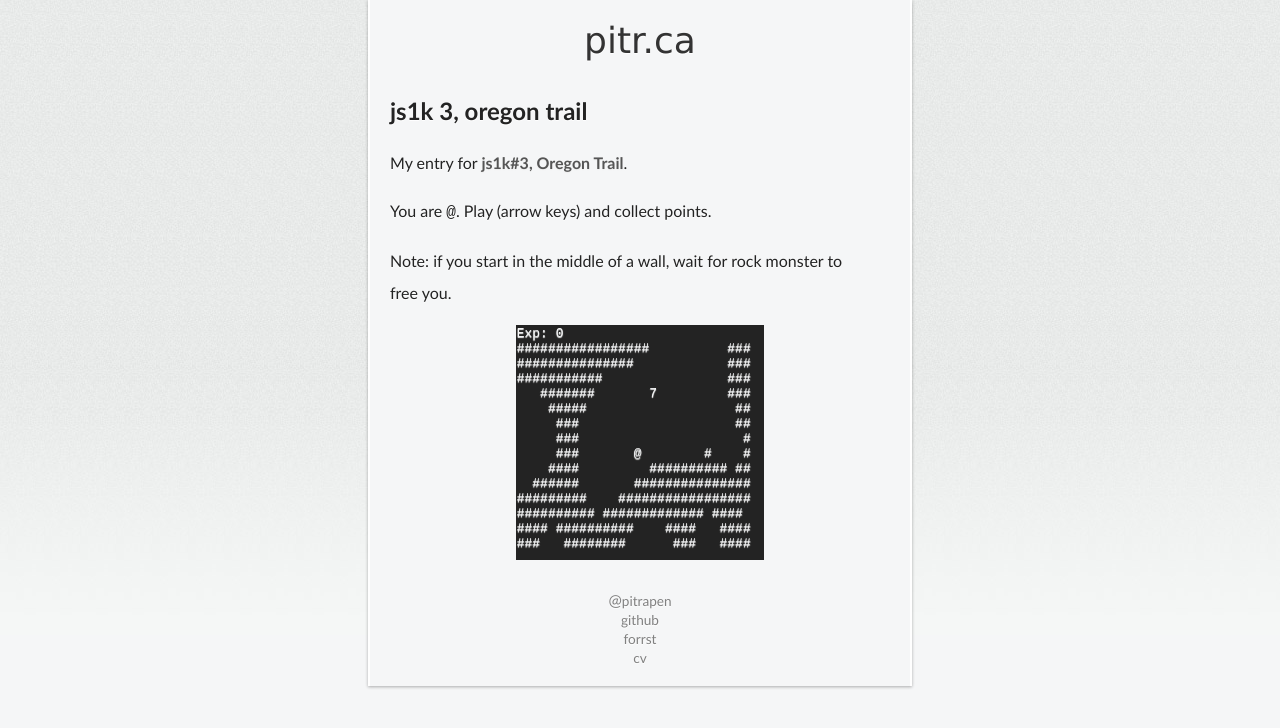
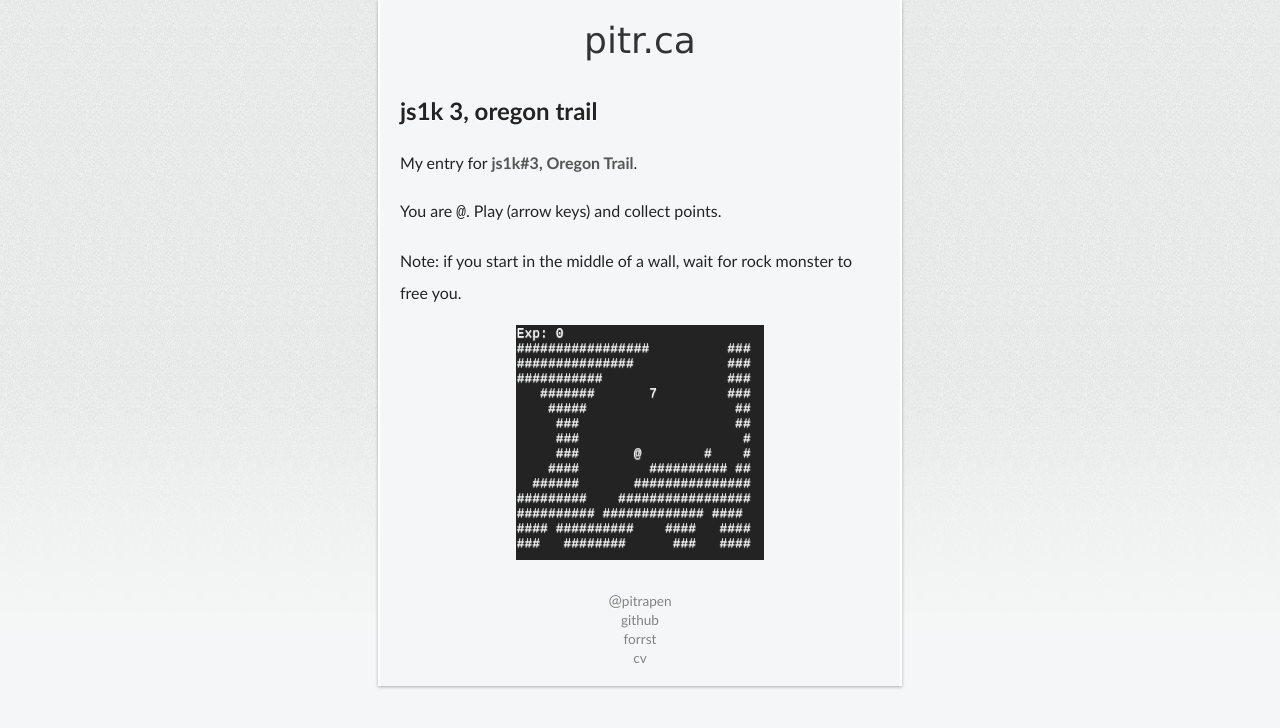
Before and after one commit to pitr/pitr.github.com, a Jekyll site: the page built from _posts/2011-03-13-js1k3.html, in a window 1280 px wide. Shown: the top 728 px of the page. Built offline with Jekyll 4.4.1, drawn with Linux system fonts in a browser that asks for light colours; some web fonts are replaced.

Commit message:
change width from 500 to 480px

```diff
--- a/_layouts/default.html
+++ b/_layouts/default.html
@@ -34,7 +34,7 @@
       }
       ul, ol { margin-left: 2em; list-style-type: none; }
       #content {
-        width: 500px;
+        width: 480px;
         border: 2px solid white;
         border-top: 0;
         border-bottom: 0;
@@ -48,7 +48,6 @@
       p {
         font-size: 16px;
         line-height: 2em;
-        width: 470px;
       }
       section {
         margin-top: 30px;
```
